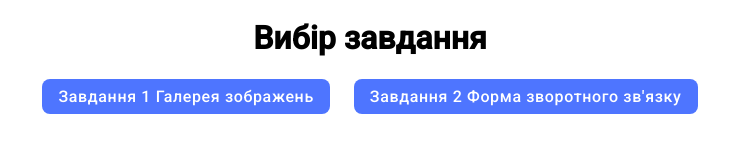
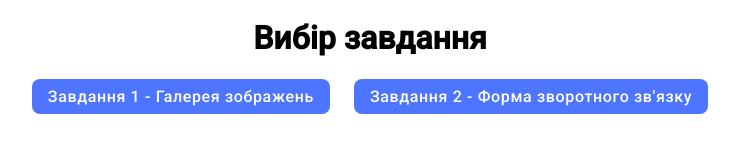
Before and after one commit to Yeromin1/goit-js-hw-09, a plain HTML site: page index.html in a window 1280 px wide. Shown: the whole page, without its empty margins (270-1009 px from the left). Drawn offline with nearby package versions, Linux system fonts and the light colour scheme.

Commit message:
Deploying to gh-pages from @ Yeromin1/goit-js-hw-09@fe58c097a6dae491df61fcc8902c816cd958c91a 🚀

```diff
--- a/index.html
+++ b/index.html
@@ -26,12 +26,12 @@
       <ul class="list-container">
         <li class="item-container">
           <a class="link-item-container" href="./1-gallery.html"
-            >Завдання 1 Галерея зображень</a
+            >Завдання 1 - Галерея зображень</a
           >
         </li>
         <li class="item-container">
           <a class="link-item-container" href="./2-form.html"
-            >Завдання 2 Форма зворотного зв'язку</a
+            >Завдання 2 - Форма зворотного зв'язку</a
           >
         </li>
       </ul>
```
